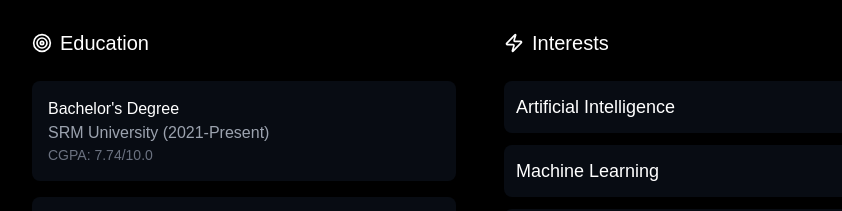
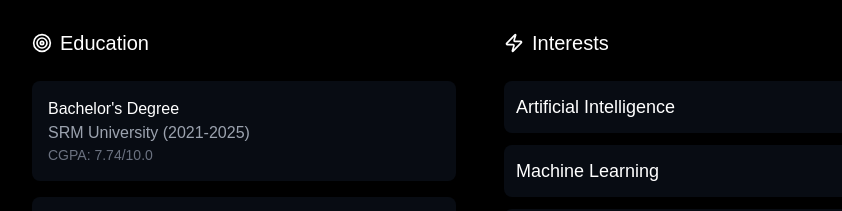
Before and after one commit to Ved-Narayan/Portfolio, a Next.js app: page / in a window 1280 px wide. Shown: the part 5860-6071 px from the top of the page, without its empty margins (200-1042 px from the left). Built offline with nearby package versions, Linux system fonts and the light colour scheme.

Commit message:
Update page.tsx

```diff
--- a/app/page.tsx
+++ b/app/page.tsx
@@ -838,7 +838,7 @@ export default function Portfolio() {
                     <div className={`p-4 rounded-lg ${isDarkMode ? "bg-gray-900/50" : "bg-gray-50"}`}>
                       <h4 className="font-medium">Bachelor's Degree</h4>
                       <p className={`${isDarkMode ? "text-gray-400" : "text-gray-600"}`}>
-                        SRM University (2021-Present)
+                        SRM University (2021-2025)
                       </p>
                       <p className={`text-sm ${isDarkMode ? "text-gray-500" : "text-gray-500"}`}>CGPA: 7.74/10.0</p>
                     </div>
```
